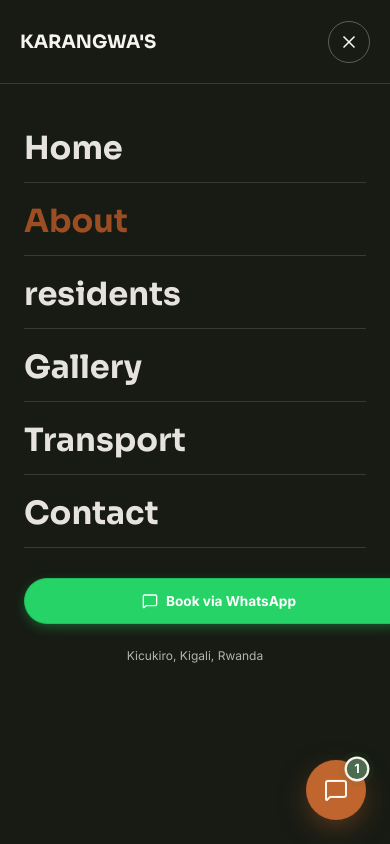
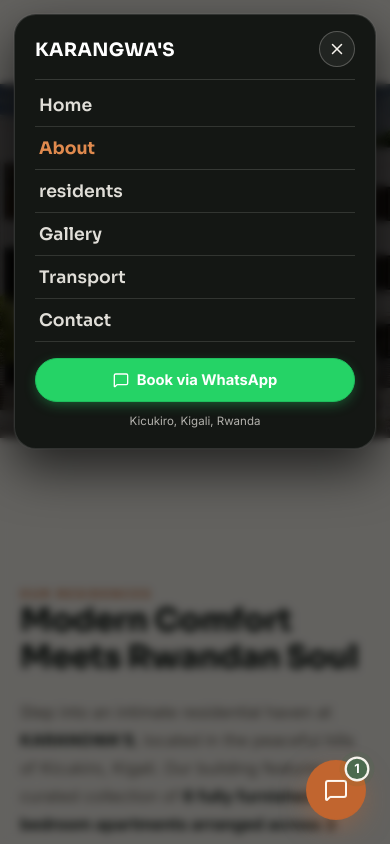
Before and after one commit to Hirwa5/K-residents, a Next.js app: page /about in a window 390 px wide. Both pictures are taken after a click on the button 349 px from the left and 41 px from the top of the page. Shown: the top 844 px of the page. Built offline with nearby package versions, Linux system fonts and the light colour scheme.

Commit message:
fix(mobile): compact floating mobile menu and fix contact banner button overflow

```diff
--- a/src/app/about/page.tsx
+++ b/src/app/about/page.tsx
@@ -115,7 +115,7 @@
                   rel="noreferrer"
                   className="btn btn-whatsapp"
                 >
-                  <MessageSquare size={10} /> Chat on WhatsApp
+                  <MessageSquare size={16} /> Chat on WhatsApp
                 </a>
                 <Link href="/contact" className="btn btn-outline-white">
                   Contact Us
--- a/src/app/globals.css
+++ b/src/app/globals.css
@@ -462,23 +462,52 @@
   display: none;
 }
 
-/* ---------- Mobile Menu ---------- */
+/* ---------- Mobile Menu (Compact Floating Card) ---------- */
+.mobile-menu-backdrop {
+  position: fixed;
+  inset: 0;
+  z-index: 198;
+  background: rgba(0, 0, 0, 0.6);
+  backdrop-filter: blur(4px);
+  -webkit-backdrop-filter: blur(4px);
+  opacity: 0;
+  pointer-events: none;
+  transition: opacity 0.25s ease;
+}
+
+.mobile-menu-backdrop.open {
+  opacity: 1;
+  pointer-events: auto;
+}
+
 .mobile-menu {
   position: fixed;
-  inset: 0;
+  top: 14px;
+  left: 14px;
+  right: 14px;
+  max-width: 380px;
+  margin: 0 auto;
   z-index: 200;
-  background: var(--deep);
+  background: #141714;
   color: var(--on-deep);
-  transform: translateY(-8px);
+  border: 1px solid rgba(255, 255, 255, 0.12);
+  border-radius: 22px;
+  box-shadow: 0 20px 50px rgba(0, 0, 0, 0.65), 0 0 0 1px rgba(255, 255, 255, 0.05);
+  padding: 16px 20px 18px;
+  box-sizing: border-box;
   opacity: 0;
+  transform: translateY(-10px) scale(0.97);
   pointer-events: none;
-  transition: opacity 0.25s ease, transform 0.25s ease;
+  transition: opacity 0.22s cubic-bezier(0.16, 1, 0.3, 1), transform 0.22s cubic-bezier(0.16, 1, 0.3, 1);
+  max-height: calc(100vh - 28px);
   overflow-y: auto;
+  display: flex;
+  flex-direction: column;
 }
 
 .mobile-menu.open {
   opacity: 1;
-  transform: translateY(0);
+  transform: translateY(0) scale(1);
   pointer-events: auto;
 }
 
@@ -486,55 +515,99 @@
   display: flex;
   align-items: center;
   justify-content: space-between;
-  height: var(--header-h);
-  padding: 0 20px;
+  padding-bottom: 12px;
   border-bottom: 1px solid var(--on-deep-line);
 }
 
+.mobile-menu-title {
+  font-size: 1.15rem;
+  letter-spacing: 0.02em;
+  font-weight: 700;
+  color: #fff;
+}
+
 .mobile-menu-close {
-  width: 42px;
-  height: 42px;
+  width: 36px;
+  height: 36px;
   border-radius: 50%;
-  border: 1px solid rgba(247, 244, 238, 0.3);
-  background: transparent;
+  border: 1px solid rgba(247, 244, 238, 0.25);
+  background: rgba(255, 255, 255, 0.06);
   color: var(--on-deep);
   display: flex;
   align-items: center;
   justify-content: center;
+  cursor: pointer;
+  transition: background-color 0.2s ease, transform 0.2s ease;
+}
+
+.mobile-menu-close:hover {
+  background: rgba(255, 255, 255, 0.15);
+  transform: scale(1.05);
 }
 
 .mobile-menu nav {
   display: flex;
   flex-direction: column;
-  padding: 30px 24px 0;
-  gap: 4px;
+  padding: 4px 0 0;
+  gap: 0;
 }
 
 .mobile-menu nav a {
   font-family: var(--font-sora), sans-serif;
-  font-size: 2rem;
-  font-weight: 700;
-  padding: 14px 0;
+  font-size: 1.08rem;
+  font-weight: 600;
+  padding: 10px 4px;
   border-bottom: 1px solid var(--on-deep-line);
   color: var(--on-deep);
-  opacity: 0.92;
+  opacity: 0.9;
   transition: color 0.2s ease, opacity 0.2s ease;
+  display: flex;
+  align-items: center;
+}
+
+.mobile-menu nav a:hover {
+  color: var(--clay-pale);
+  opacity: 1;
 }
 
 .mobile-menu nav a.active {
-  color: var(--clay-deep);
+  color: #e08a4e;
   opacity: 1;
-}
-
+  font-weight: 700;
+}
+
+.mobile-menu .btn-whatsapp,
+.mobile-menu .mobile-menu-btn,
 .mobile-menu .btn {
-  margin: 30px 24px 0;
+  width: 100% !important;
+  box-sizing: border-box !important;
+  margin: 16px 0 0 0 !important;
+  padding: 12px 20px !important;
+  font-size: 0.92rem !important;
+  font-weight: 700 !important;
+  border-radius: 999px !important;
+  display: flex !important;
+  align-items: center !important;
+  justify-content: center !important;
+  gap: 8px !important;
+  background: #25D366 !important;
+  color: #ffffff !important;
+  border: 1px solid #1ebe5d !important;
+  box-shadow: 0 4px 14px -3px rgba(37, 211, 102, 0.45) !important;
+}
+
+.mobile-menu .btn-whatsapp:hover,
+.mobile-menu .mobile-menu-btn:hover {
+  background: #1ebe5d !important;
+  transform: translateY(-1px);
+  box-shadow: 0 6px 18px -3px rgba(37, 211, 102, 0.6) !important;
 }
 
 .mobile-menu-tagline {
   text-align: center;
-  font-size: 0.75rem;
+  font-size: 0.72rem;
   color: var(--on-deep-soft);
-  margin: 24px 0 40px;
+  margin: 12px 0 2px;
 }
 
 /* ---------- Hero ---------- */
@@ -2197,6 +2270,7 @@
   color: #fff;
   border: 1px solid rgba(255, 255, 255, 0.12);
   box-shadow: 0 12px 30px rgba(0, 0, 0, 0.28);
+  box-sizing: border-box;
 }
 
 @media (min-width: 720px) {
@@ -2210,8 +2284,41 @@
 @media (max-width: 719px) {
   .help-contact-banner {
     border-radius: 20px;
-    padding: 18px 20px;
+    padding: 20px 16px;
     text-align: center;
+    box-sizing: border-box;
+    width: 100%;
+    max-width: 100%;
+    overflow: hidden;
+  }
+
+  .help-contact-banner h3 {
+    text-align: center;
+    font-size: 1.08rem;
+  }
+
+  .help-contact-banner p {
+    text-align: center;
+    margin: 4px auto 0 auto;
+    font-size: 0.8rem;
+    line-height: 1.45;
+  }
+
+  .help-contact-actions {
+    flex-direction: column !important;
+    width: 100% !important;
+    gap: 10px !important;
+    margin-top: 10px !important;
+    align-items: stretch !important;
+  }
+
+  .help-contact-actions .btn {
+    width: 100% !important;
+    box-sizing: border-box !important;
+    justify-content: center !important;
+    text-align: center !important;
+    padding: 12px 18px !important;
+    font-size: 0.9rem !important;
   }
 }
 
--- a/src/components/layout/MobileMenu.tsx
+++ b/src/components/layout/MobileMenu.tsx
@@ -15,15 +15,26 @@
   useEffect(() => {
     if (isOpen) {
       document.body.style.overflow = 'hidden';
+      const handleKeyDown = (e: KeyboardEvent) => {
+        if (e.key === 'Escape') onClose();
+      };
+      window.addEventListener('keydown', handleKeyDown);
+      return () => {
+        document.body.style.overflow = '';
+        window.removeEventListener('keydown', handleKeyDown);
+      };
     } else {
       document.body.style.overflow = '';
     }
-    return () => {
-      document.body.style.overflow = '';
-    };
-  }, [isOpen]);
+  }, [isOpen, onClose]);
 
   return (
+    <>
+      <div
+        className={`mobile-menu-backdrop ${isOpen ? 'open' : ''}`}
+        onClick={onClose}
+        aria-hidden="true"
+      />
       <div
         className={`mobile-menu ${isOpen ? 'open' : ''}`}
         role="dialog"
@@ -31,7 +42,7 @@
         aria-label="Navigation menu"
       >
         <div className="mobile-menu-top">
-        <strong className="font-display" style={{ fontSize: '1.15rem' }}>
+          <strong className="font-display mobile-menu-title">
             {siteConfig.shortName}
           </strong>
           <button
@@ -40,7 +51,7 @@
             onClick={onClose}
             aria-label="Close navigation menu"
           >
-          <X size={20} />
+            <X size={18} />
           </button>
         </div>
 
@@ -65,7 +76,7 @@
           href={siteConfig.whatsappUrl}
           target="_blank"
           rel="noreferrer"
-        className="btn btn-whatsapp btn-block"
+          className="btn btn-whatsapp mobile-menu-btn"
           onClick={onClose}
         >
           <MessageSquare size={16} /> Book via WhatsApp
@@ -73,5 +84,6 @@
 
         <p className="mobile-menu-tagline">{siteConfig.locationCity}</p>
       </div>
+    </>
   );
 }
```
Lines whose indentation alone changed are shown as unchanged.
